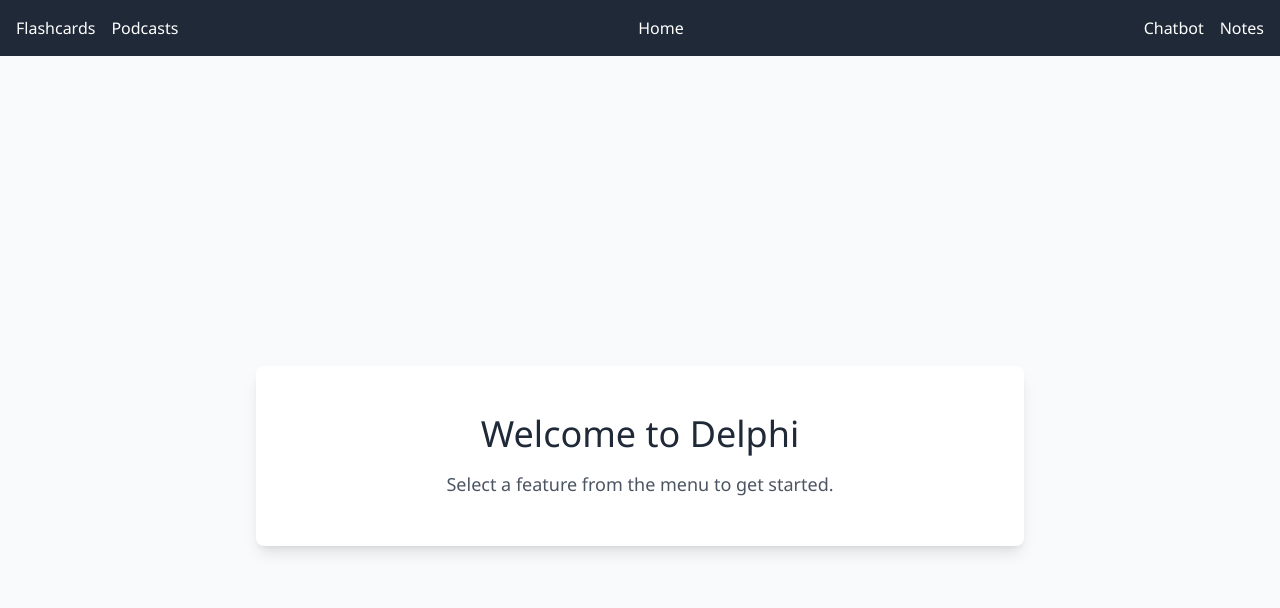
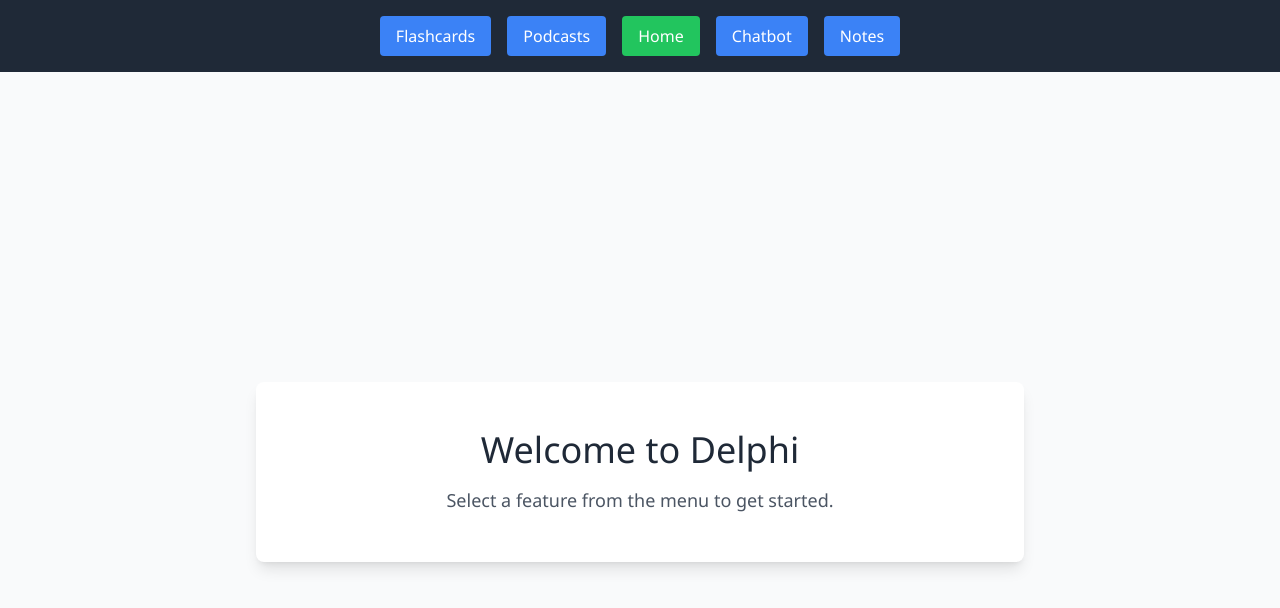
Before and after one commit to LEDMOV/Delphi-WEB, a React (Create React App) app: page / in a window 1280 px wide. Shown: the top 608 px of the page. Built offline with nearby package versions, Linux system fonts and the light colour scheme.

Commit message:
Tweaked animations

```diff
--- a/src/components/layouts/Header.js
+++ b/src/components/layouts/Header.js
@@ -4,18 +4,37 @@ import { Link } from 'react-router-dom';
 
 const Header = () => (
   <header className="bg-gray-800 text-white p-4 shadow">
-    <nav className="flex justify-between items-center">
-      <div className="flex space-x-4">
-        <Link to="/flashcards" className="hover:underline transition duration-300 transform hover:scale-105">Flashcards</Link>
-        <Link to="/podcasts" className="hover:underline transition duration-300 transform hover:scale-105">Podcasts</Link>
-      </div>
-      <div className="flex-1 text-center">
-        <Link to="/" className="hover:underline transition duration-300 transform hover:scale-105">Home</Link>
-      </div>
-      <div className="flex space-x-4">
-        <Link to="/chatbot" className="hover:underline transition duration-300 transform hover:scale-105">Chatbot</Link>
-        <Link to="/notes" className="hover:underline transition duration-300 transform hover:scale-105">Notes</Link>
-      </div>
+    <nav className="flex justify-center items-center space-x-4">
+      <Link
+        to="/flashcards"
+        className="bg-blue-500 text-white py-2 px-4 rounded hover:bg-blue-600 transition duration-300 transform hover:scale-105"
+      >
+        Flashcards
+      </Link>
+      <Link
+        to="/podcasts"
+        className="bg-blue-500 text-white py-2 px-4 rounded hover:bg-blue-600 transition duration-300 transform hover:scale-105"
+      >
+        Podcasts
+      </Link>
+      <Link
+        to="/"
+        className="bg-green-500 text-white py-2 px-4 rounded hover:bg-green-600 transition duration-300 transform hover:scale-105"
+      >
+        Home
+      </Link>
+      <Link
+        to="/chatbot"
+        className="bg-blue-500 text-white py-2 px-4 rounded hover:bg-blue-600 transition duration-300 transform hover:scale-105"
+      >
+        Chatbot
+      </Link>
+      <Link
+        to="/notes"
+        className="bg-blue-500 text-white py-2 px-4 rounded hover:bg-blue-600 transition duration-300 transform hover:scale-105"
+      >
+        Notes
+      </Link>
     </nav>
   </header>
 );
```
